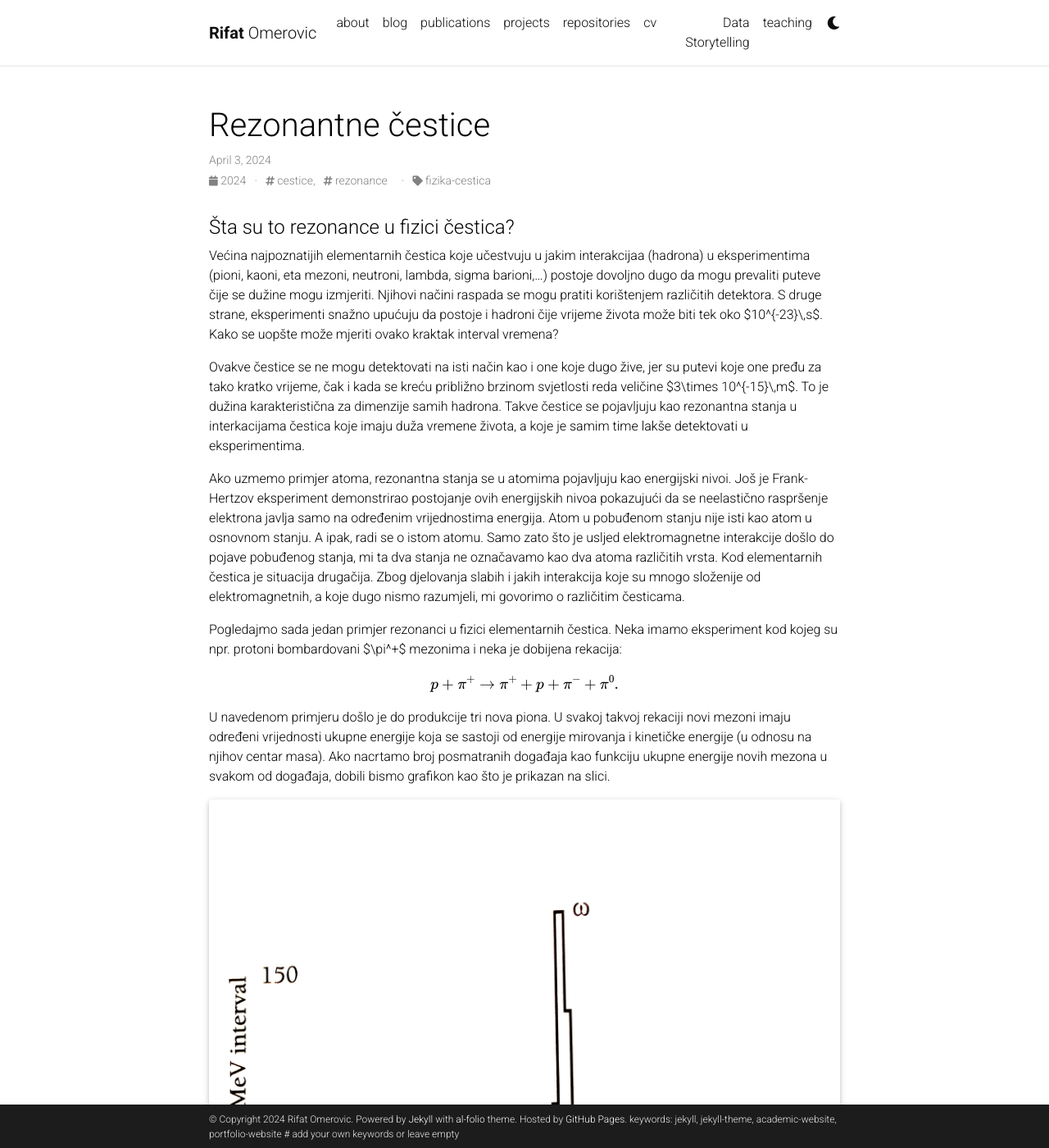
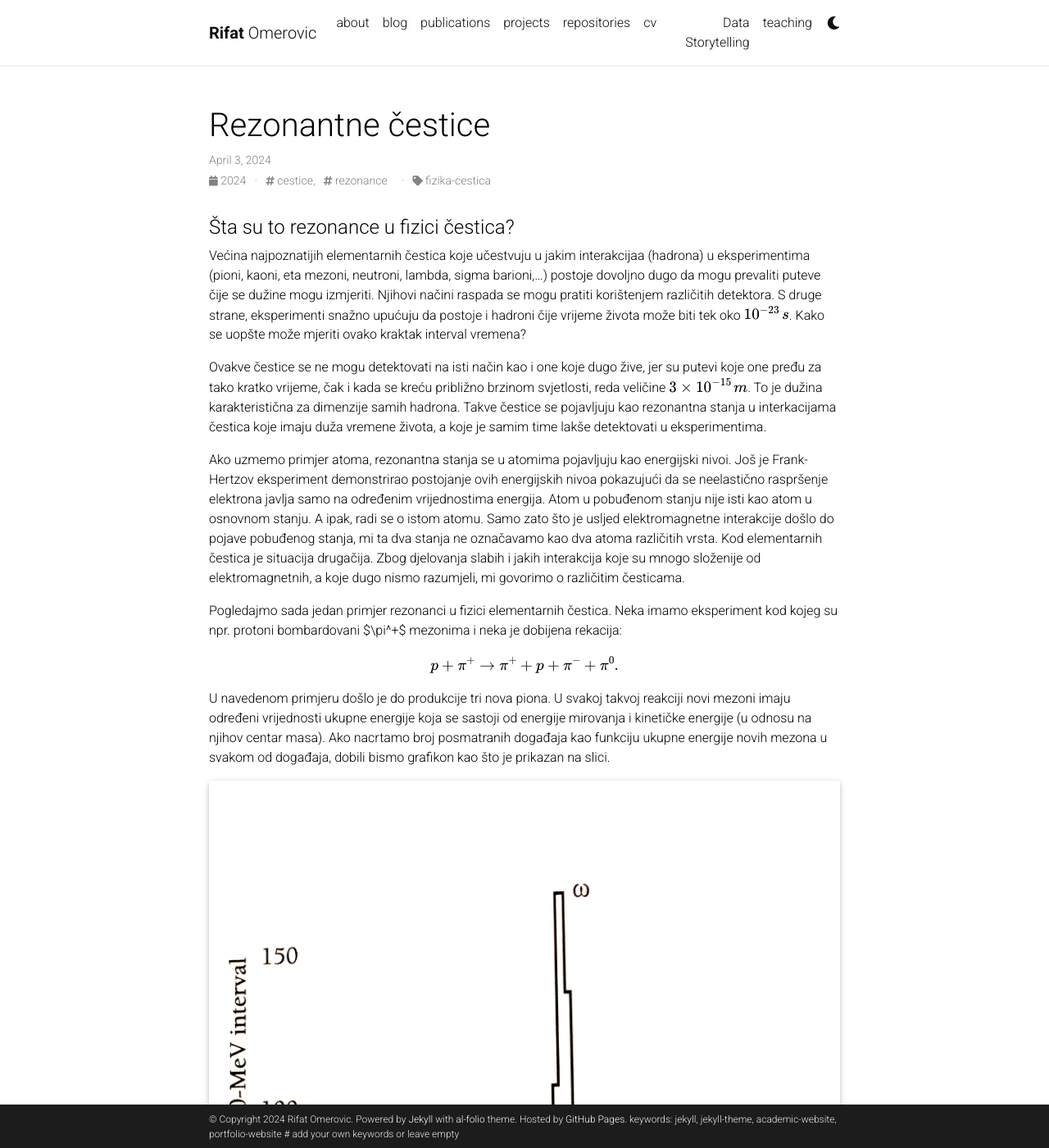
Before and after one commit to rifatom/rifatom.github.io, a Jekyll site: the page built from _posts/2024-04-03-Rezonantne_cestice.md, in a window 1280 px wide and 1400 px high. Shown: the whole window at 82% size. Built offline with Jekyll 4.4.1, drawn with Linux system fonts in a browser that asks for light colours; full-size pictures stand in for the smaller copies a plugin makes; comment, search, counter and statistics services are not loaded; a style sheet for code colours, icons or effects is not loaded; some of the changed text lies outside the part shown.

Commit message:
Update 2024-04-03-Rezonantne_cestice.md

```diff
--- a/_posts/2024-04-03-Rezonantne_cestice.md
+++ b/_posts/2024-04-03-Rezonantne_cestice.md
@@ -3,39 +3,32 @@ layout: post
 title: Rezonantne čestice
 date: 2024-04-03 10:39:00
 description: Rezonance u fizici elementarnih čestica
-permalink: /rezonante-cestice
+permalink: /rezonantne-cestice
 tags: cestice, rezonance
 categories: fizika-cestica
 
 ---
 
 #### Šta su to rezonance u fizici čestica?
-Većina najpoznatijih elementarnih čestica koje učestvuju u jakim interakcijaa (hadrona) u eksperimentima (pioni, kaoni, eta mezoni,
-neutroni, lambda, sigma barioni,...) postoje dovoljno
+Većina najpoznatijih elementarnih čestica koje učestvuju u jakim interakcijaa (hadrona) u eksperimentima (pioni, kaoni, eta mezoni, neutroni, lambda, sigma barioni,...) postoje dovoljno
 dugo da mogu prevaliti puteve čije se dužine mogu izmjeriti. Njihovi načini raspada se mogu pratiti korištenjem različitih
-detektora. S druge strane, eksperimenti snažno upućuju da postoje i hadroni čije vrijeme života može biti tek oko $10^{-23}\,s$.
+detektora. S druge strane, eksperimenti snažno upućuju da postoje i hadroni čije vrijeme života može biti tek oko $$10^{-23}\,s$$.
 Kako se uopšte može mjeriti ovako kraktak interval vremena?
 
 Ovakve čestice se ne mogu detektovati na isti način kao i one koje dugo žive, jer su putevi koje one pređu za tako kratko vrijeme,
-čak i kada se kreću približno brzinom svjetlosti reda veličine $3\times 10^{-15}\,m$.  To je dužina karakteristična za dimenzije
-samih hadrona. Takve čestice se pojavljuju kao rezonantna stanja u interkacijama čestica koje imaju duža vremene života, a koje je
-samim time lakše detektovati u eksperimentima.
+čak i kada se kreću približno brzinom svjetlosti, reda veličine $$3\times 10^{-15}\,m$$.  To je dužina karakteristična za dimenzije
+samih hadrona. Takve čestice se pojavljuju kao rezonantna stanja u interkacijama čestica koje imaju duža vremene života, a koje je samim time lakše detektovati u eksperimentima.
 
-Ako uzmemo primjer atoma, rezonantna stanja se u atomima pojavljuju kao energijski nivoi. Još je Frank-Hertzov eksperiment demonstrirao
-postojanje ovih energijskih nivoa pokazujući da se neelastično raspršenje elektrona javlja samo na određenim vrijednostima
-energija. Atom u pobuđenom stanju nije isti kao atom u osnovnom stanju. A ipak, radi se o istom atomu. Samo zato što je usljed
-elektromagnetne interakcije došlo do pojave pobuđenog stanja, mi ta dva stanja ne označavamo kao dva atoma različitih vrsta.
-Kod elementarnih čestica je situacija drugačija. Zbog djelovanja slabih i jakih interakcija koje su mnogo složenije od elektromagnetnih,
-a koje dugo nismo razumjeli, mi govorimo o različitim česticama.
+Ako uzmemo primjer atoma, rezonantna stanja se u atomima pojavljuju kao energijski nivoi. Još je Frank-Hertzov eksperiment demonstrirao postojanje ovih energijskih nivoa pokazujući da se neelastično raspršenje elektrona javlja samo na određenim vrijednostima energija. Atom u pobuđenom stanju nije isti kao atom u osnovnom stanju. A ipak, radi se o istom atomu. Samo zato što je usljed elektromagnetne interakcije došlo do pojave pobuđenog stanja, mi ta dva stanja ne označavamo kao dva atoma različitih vrsta.
+Kod elementarnih čestica je situacija drugačija. Zbog djelovanja slabih i jakih interakcija koje su mnogo složenije od elektromagnetnih, a koje dugo nismo razumjeli, mi govorimo o različitim česticama.
 
 Pogledajmo sada jedan primjer rezonanci u fizici elementarnih čestica. Neka imamo eksperiment kod kojeg su npr. protoni
 bombardovani $\pi^+$ mezonima i neka je dobijena rekacija:
 
 $$ p + \pi^+ \rightarrow \pi^+ + p + \pi^- + \pi^0. $$
 
-U navedenom primjeru došlo je do produkcije tri nova piona. U svakoj takvoj rekaciji novi mezoni imaju određeni vrijednosti
-ukupne energije koja se sastoji od energije mirovanja i kinetičke energije (u odnosu na njihov centar masa). Ako nacrtamo broj posmatranih
-događaja kao funkciju ukupne energije novih mezona u svakom od događaja, dobili bismo grafikon kao što je prikazan na slici.
+U navedenom primjeru došlo je do produkcije tri nova piona. U svakoj takvoj reakciji novi mezoni imaju određeni vrijednosti
+ukupne energije koja se sastoji od energije mirovanja i kinetičke energije (u odnosu na njihov centar masa). Ako nacrtamo broj posmatranih događaja kao funkciju ukupne energije novih mezona u svakom od događaja, dobili bismo grafikon kao što je prikazan na slici.
 
 <div class="row mt-3">
     <div class="col-sm mt-3 mt-md-0">
```
Also changed, not shown: other parts of _posts/2024-04-03-Rezonantne_cestice.md (+4 -9 lines).
